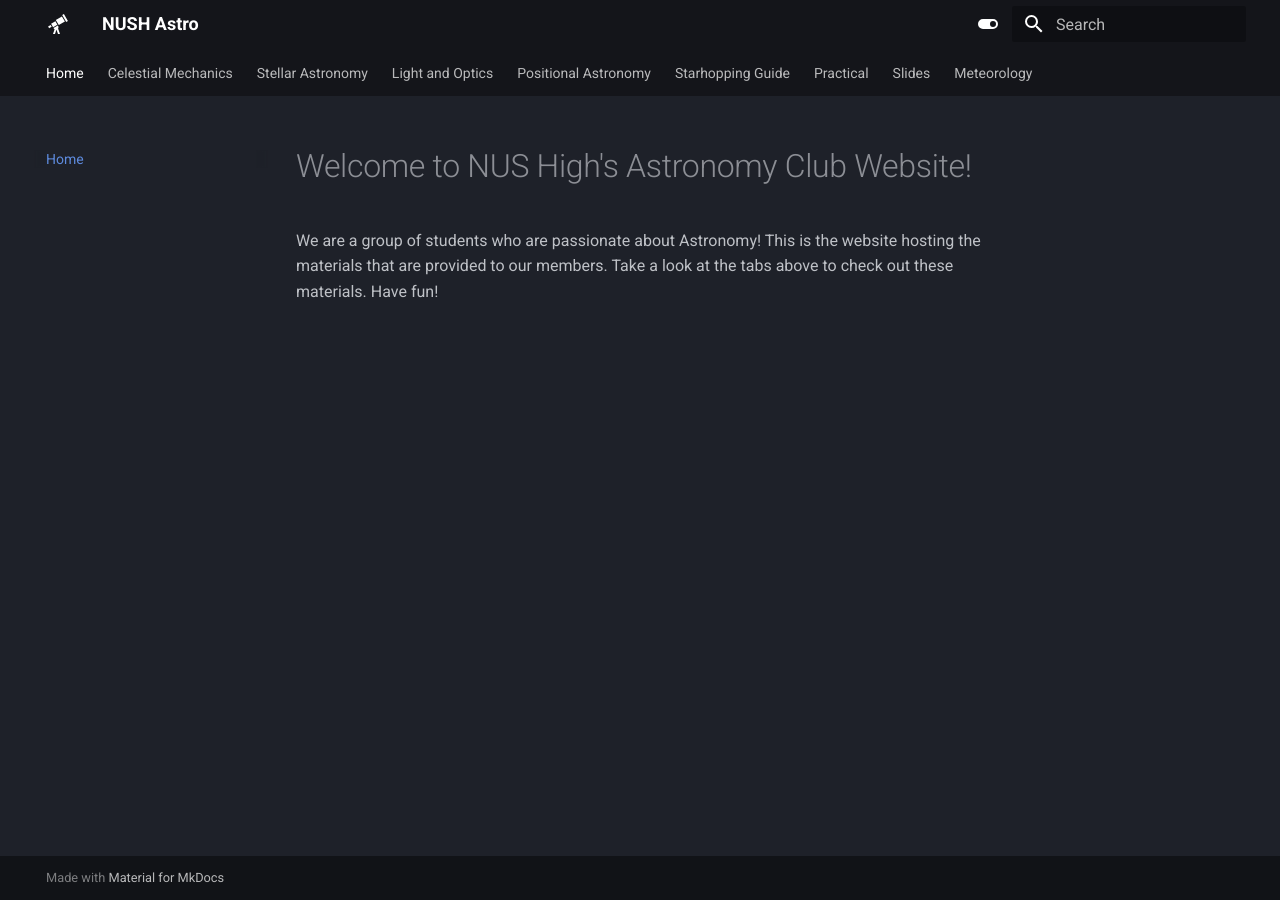
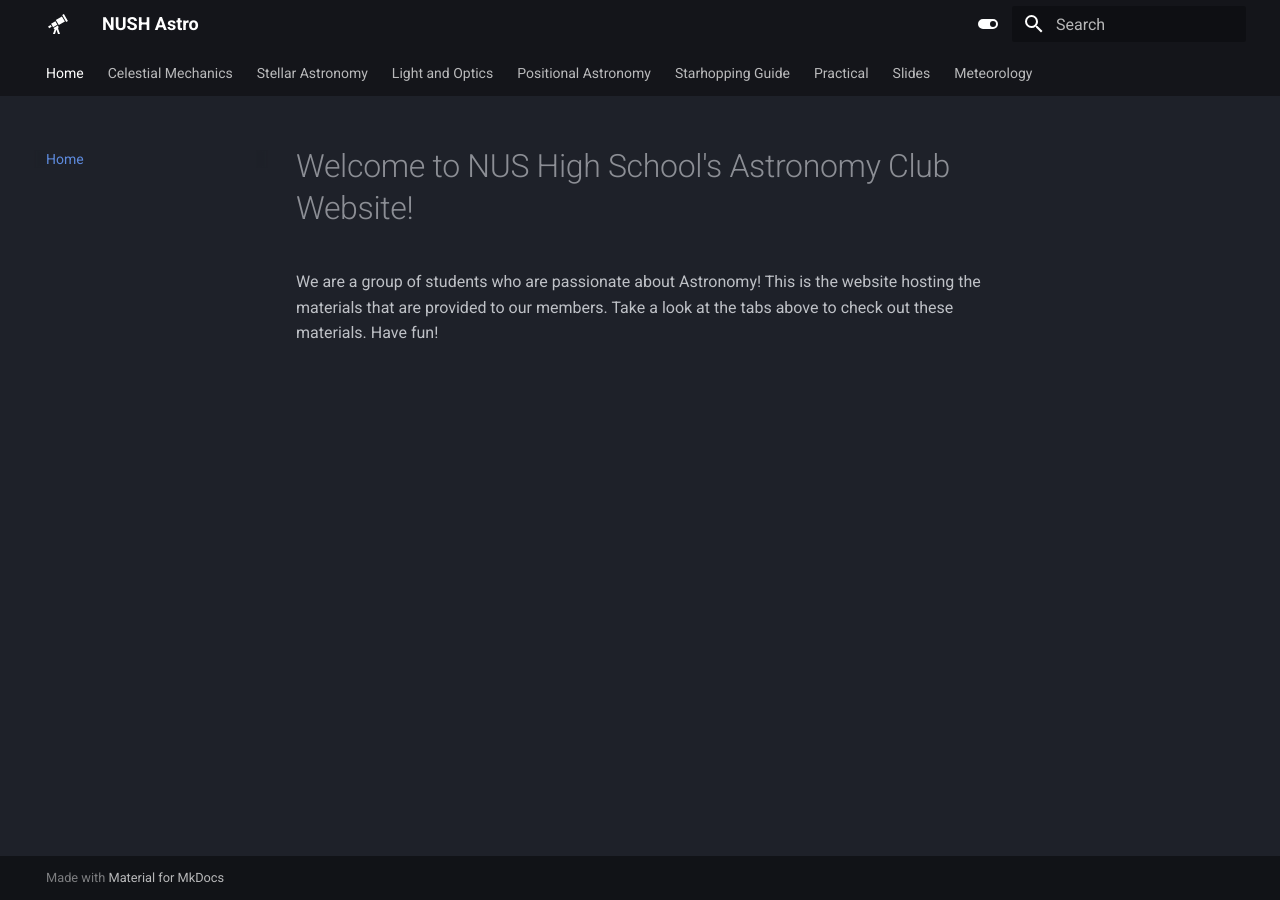
Before and after one commit to nushastro/website, an MkDocs documentation site: the page built from docs/index.md, in a window 1280 px wide. Built offline with MkDocs 1.6.1 and Material for MkDocs 9.7.7, drawn with Linux system fonts in a browser that asks for light colours.

Commit message:
increased length of school name for slight intimidation factor

```diff
--- a/docs/index.md
+++ b/docs/index.md
@@ -1,4 +1,4 @@
-# Welcome to NUS High's Astronomy Club Website!
+# Welcome to NUS High School's Astronomy Club Website!
 
 We are a group of students who are passionate about Astronomy! This is the website hosting the materials
 that are provided to our members. Take a look at the tabs above to check out these materials.
```
